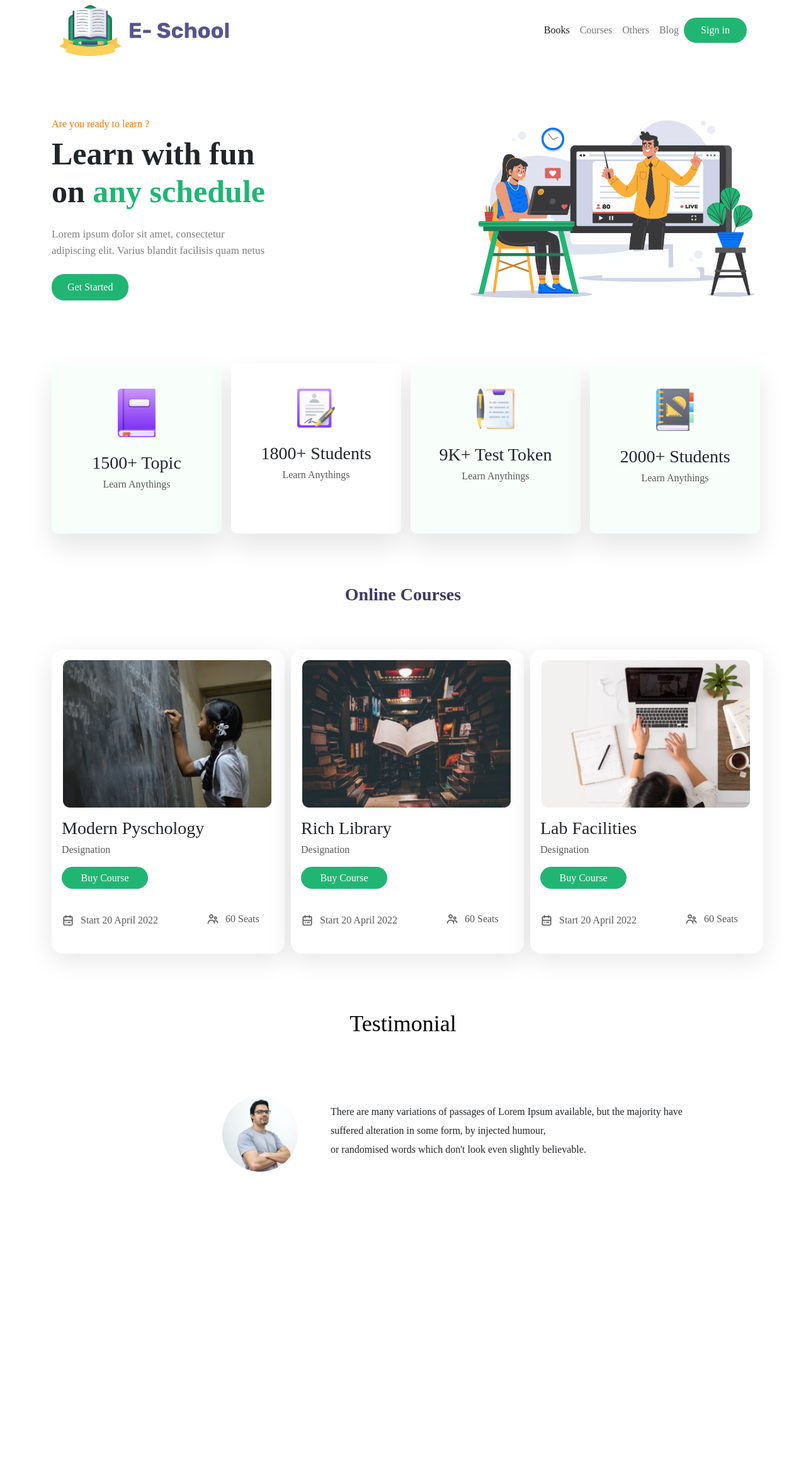
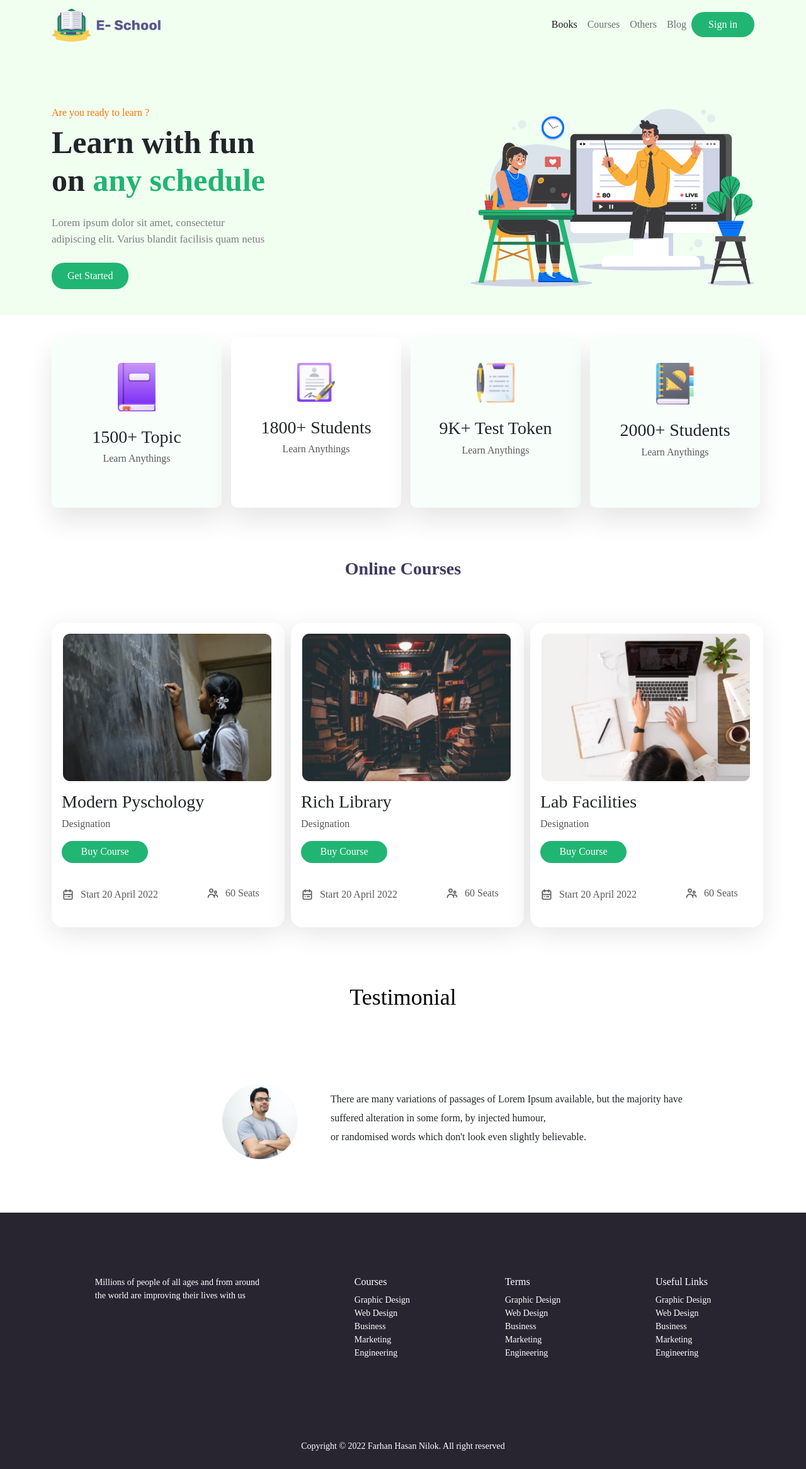
Before and after one commit to Farhan-Hasan-Nilok/E-School-Bootstrap, a plain HTML site: page index.html in a window 1280 px wide. Shown: the whole page at 63% size. Before the commit the page ends 1860 px from the top, so only its background shows below. Drawn offline with nearby package versions, Linux system fonts and the light colour scheme.

Commit message:
E-school Completed

```diff
--- a/index.html
+++ b/index.html
@@ -10,32 +10,48 @@
         integrity="sha384-1BmE4kWBq78iYhFldvKuhfTAU6auU8tT94WrHftjDbrCEXSU1oBoqyl2QvZ6jIW3" crossorigin="anonymous">
     <link rel="stylesheet" href="style.css">
     <link rel="shortcut icon" href="images/scl-icon.png" type="image/x-icon">
+    <link rel="stylesheet" href="https://unpkg.com/aos@next/dist/aos.css" />
 </head>
 
-<body>
-    <!-- Navbar -->
+<body class="m-0 p-0">
+
+    <!-- Navbar and home page-->
+
+    <div class="background-cl">
+        <nav class="navbar navbar-expand-lg navbar-light">
             <div class="container">
-        <nav class="navbar navbar-expand-lg navbar-light">
-            <div class="container-fluid">
-                <img src="images/ICON/Logo.png" class="w-25 img-fluid" alt="">
+                <a class="navbar-brand" href="#">
+                    <img src="images/ICON/Logo.png" width="175px" alt="" class="d-inline-block align-text-top">
+                </a>
                 <button class="navbar-toggler" type="button" data-bs-toggle="collapse"
-                    data-bs-target="#navbarNavAltMarkup" aria-controls="navbarNavAltMarkup" aria-expanded="false"
-                    aria-label="Toggle navigation">
+                    data-bs-target="#navbarSupportedContent" aria-controls="navbarSupportedContent"
+                    aria-expanded="false" aria-label="Toggle navigation">
                     <span class="navbar-toggler-icon"></span>
                 </button>
-                <div class="collapse navbar-collapse d-flex justify-content-end" id="navbarNavAltMarkup">
-                    <div class="navbar-nav">
+                <div class="collapse navbar-collapse" id="navbarSupportedContent">
+
+                    <ul class="navbar-nav ms-auto mb-2 mb-lg-0">
+
+                        <li class="nav-item">
                             <a class="nav-link active" aria-current="page" href="#">Books</a>
+                        </li>
+                        <li class="nav-item">
                             <a class="nav-link" href="#courses">Courses</a>
+                        </li>
+                        <li class="nav-item">
                             <a class="nav-link" href="#others">Others</a>
+                        </li>
+
+                        <li class="nav-item">
                             <a class="nav-link">Blog</a>
+                        </li>
+
+                        <li class="nav-item">
                             <a class="nav-link sign-in text-white">Sign in</a>
-                    </div>
+                        </li>
                 </div>
             </div>
         </nav>
-
-    </div>
 
         <div class="container">
             <div class="row align-items-center">
@@ -53,6 +69,7 @@
                 </div>
             </div>
         </div>
+    </div>
 
     <!-- Book Section -->
 
@@ -61,30 +78,31 @@
             <div class="col-md-6">
                 <div class="row">
                     <div class="col-md-6">
-                        <div class="card book">
+                        <div class="card book" data-aos="flip-left">
 
-                            <div class="card-body card-items ">
+                            <div class="card-body card-items">
                                 <div class="d-flex align-items-center justify-content-center mb-4 mt-4">
                                     <img class=" img-fluid w-25" src="images/ICON/book.png" alt="Card image cap">
                                 </div>
                                 <div>
                                     <h3 class=" text-center" style="font-family: poppins;">1500+ Topic</h3>
-                                    <h6 class="text-center"style="font-family: poppins;">Learn Anythings</h6>
+                                    <h6 class="text-center" style="font-family: poppins;">Learn Anythings</h6>
                                 </div>
                             </div>
 
                         </div>
                     </div>
                     <div class="col-md-6">
-                        <div class="card book1">
+                        <!-- book1 is for second book -->
+                        <div class="card book1" data-aos="flip-left" data-aos-delay="400">
 
                             <div class="card-body card-items ">
                                 <div class="d-flex align-items-center justify-content-center mb-4 mt-4">
                                     <img class=" img-fluid w-25" src="images/ICON/Student.png" alt="Card image cap">
                                 </div>
                                 <div>
-                                    <h3 class=" text-center"style="font-family: poppins;">1800+ Students</h3>
-                                    <h6 class="text-center"style="font-family: poppins;">Learn Anythings</h6>
+                                    <h3 class=" text-center" style="font-family: poppins;">1800+ Students</h3>
+                                    <h6 class="text-center" style="font-family: poppins;">Learn Anythings</h6>
                                 </div>
                             </div>
 
@@ -95,7 +113,7 @@
             <div class="col-md-6">
                 <div class="row">
                     <div class="col-md-6">
-                        <div class="card book">
+                        <div class="card book" data-aos="flip-left" data-aos-delay="550">
 
                             <div class="card-body card-items ">
                                 <div class="d-flex align-items-center justify-content-center mb-4 mt-4">
@@ -110,7 +128,7 @@
                         </div>
                     </div>
                     <div class="col-md-6">
-                        <div class="card book">
+                        <div class="card book" data-aos="flip-left" data-aos-delay="650">
 
                             <div class="card-body card-items ">
                                 <div class="d-flex align-items-center justify-content-center mb-4 mt-4">
@@ -133,22 +151,22 @@
     <!-- online-course -->
 
     <div class="container " id="courses">
-            <h3 class="text-center online-course" style="font-family: poppins;">Online Courses</h3>
+        <h3 class="text-center online-course" style="font-family: poppins;" data-aos="slide-right">Online Courses</h3>
         <div class="row row-cols-1 row-cols-md-3 g-4">
             <div class="col">
-                    <div class="card course">
+                <div class="card course" data-aos="fade-up">
                     <div class="align-items-center">
                         <img src="images/Photos/Morder pyschology.png" class="card-img-top course-image" alt="...">
                     </div>
                     <div class="card-body">
-                            <h3 class="card-title"style="font-family: poppins;">Modern Pyschology</h3>
+                        <h3 class="card-title" style="font-family: poppins;">Modern Pyschology</h3>
                         <h6 class="card-text">Designation</h6>
-                            <button  class="buy-course-button">Buy Course</button>
+                        <button class="buy-course-button">Buy Course</button>
                         <div>
                             <!-- card-icon is of calander icon -->
                             <img src="images/ICON/calendar.png" class="card-icon" alt="">
                             <div>
-                                    <p >Start 20 April 2022</p>
+                                <p>Start 20 April 2022</p>
                             </div>
                             <div class="people-icon">
                                 <img src="images/ICON/people.png" class="d-flex justify-content-end card-icon" alt="">
@@ -163,12 +181,12 @@
 
                 <!-- course class is for course card -->
 
-                    <div class="card course">
+                <div class="card course" data-aos="fade-up" data-aos-delay="500">
                     <div class="align-items-center">
                         <img src="images/Photos/Morder psyc.png" class="card-img-top course-image " alt="...">
                     </div>
                     <div class="card-body">
-                            <h3 class="card-title"style="font-family: poppins;">Rich Library</h3>
+                        <h3 class="card-title" style="font-family: poppins;">Rich Library</h3>
                         <h6 class="card-text">Designation</h6>
                         <button class="buy-course-button">Buy Course</button>
                         <div>
@@ -185,12 +203,12 @@
                 </div>
             </div>
             <div class="col">
-                    <div class="card course">
+                <div class="card course" data-aos="fade-up" data-aos-delay="600">
                     <div class="align-items-center">
                         <img src="images/Photos/Morder pychons.png" class="card-img-top course-image" alt="...">
                     </div>
                     <div class="card-body">
-                            <h3 class="card-title"style="font-family: poppins;">Lab Facilities</h3>
+                        <h3 class="card-title" style="font-family: poppins;">Lab Facilities</h3>
                         <h6 class="card-text">Designation</h6>
                         <button class="buy-course-button">Buy Course</button>
                         <div>
@@ -211,18 +229,59 @@
     <div class="container">
         <h2 class="testimonial text-center">Testimonial</h2>
         <div>
-            <img src="images/Photos/Man.png" class="man " alt="">
+            <img src="images/Photos/Man.png" class="man" alt="">
         </div>
-        <div class="test-report">
+        <div class="test-report" data-aos="fade-left">
             <p style="font-family: poppins;">There are many variations of passages of Lorem Ipsum available, but the
                 majority have suffered alteration in some form, by injected humour,<br>
                 or randomised words which don't look even slightly believable.</p>
         </div>
     </div>
 
+    <!-- last page -->
+
+    <div class="d-flex justify-content-evenly last-page">
+        <div class="description text-white" style="font-family: poppins; font-size: 14px; font-weight: 300;">
+            <p>Millions of people of all ages and from around<br>
+                the world are improving their lives with us</p>
+        </div>
+        <div class=" text-white" style="list-style: none; font-family: poppins; font-size: 14px; font-weight: 300;">
+            <h6>Courses</h6>
+            <li>Graphic Design</li>
+            <li>Web Design</li>
+            <li>Business</li>
+            <li>Marketing</li>
+            <li>Engineering</li>
+        </div>
+        <div class="text-white" style="list-style: none; font-family: poppins;font-size: 14px; font-weight: 300;">
+            <h6>Terms</h6>
+            <li>Graphic Design</li>
+            <li>Web Design</li>
+            <li>Business</li>
+            <li>Marketing</li>
+            <li>Engineering</li>
+        </div>
+        <div class="text-white" style="list-style: none; font-family: poppins;font-size: 14px; font-weight: 300;">
+            <h6>Useful Links</h6>
+            <li>Graphic Design</li>
+            <li>Web Design</li>
+            <li>Business</li>
+            <li>Marketing</li>
+            <li>Engineering</li>
+        </div>
+    </div>
+    <p
+        style="margin: auto; text-align: center; background-color: #282531; color: white; font-family: poppins; padding-bottom: 2%; font-size: 14px; font-weight: 300;">
+        Copyright © 2022 Farhan Hasan Nilok. All right reserved </p>
     <script src="https://cdn.jsdelivr.net/npm/bootstrap@5.1.3/dist/js/bootstrap.bundle.min.js"
         integrity="sha384-ka7Sk0Gln4gmtz2MlQnikT1wXgYsOg+OMhuP+IlRH9sENBO0LRn5q+8nbTov4+1p"
         crossorigin="anonymous"></script>
+    <script src="https://unpkg.com/aos@next/dist/aos.js"></script>
+    <script>
+        AOS.init({
+            duration: 1200
+        });
+    </script>
 </body>
 
 </html>
--- a/style.css
+++ b/style.css
@@ -1,19 +1,25 @@
-.container{
+.container {
     margin-bottom: 90px;
 
 }
 
-.nav-link{
+.nav-link {
     font-weight: 500;
     font-family: poppins;
 }
 
+.background-cl {
+    background: #F0FFF0;
+    width: 100%;
+    height: 500px;
+    margin-bottom: 2%;
+}
 
-nav{
+nav {
     background-color: transparent;
 }
 
-.sign-in{
+.sign-in {
     width: 100px;
     color: white;
     border-radius: 20px;
@@ -39,25 +45,27 @@ nav{
     font-family: poppins;
 }
 
-.home-page h1{
+.home-page h1 {
     font-weight: 700;
     font-size: 50px;
     margin-bottom: 25px;
     font-family: poppins;
 }
-.home-page p{
+
+.home-page p {
     color: grey;
     font-size: 17px;
     margin-bottom: 25px;
     font-weight: 500;
     font-family: poppins;
 }
-span{
+
+span {
     color: #21B573;
     font-family: poppins;
 }
 
-.book{
+.book {
     width: 270px;
     height: 270px;
     top: 10px;
@@ -67,7 +75,7 @@ span{
     box-shadow: 0px 20px 40px rgba(0, 0, 0, 0.1);
 }
 
-.book1{
+.book1 {
     width: 270px;
     height: 270px;
     top: 10px;
@@ -77,13 +85,13 @@ span{
     border: none;
 }
 
-.online-course{
+.online-course {
     font-weight: 700;
     color: #413960;
     margin-bottom: 70px;
 }
 
-.course{
+.course {
     width: 370px;
     height: 483px;
     background: #FFFFFF;
@@ -93,21 +101,21 @@ span{
     border: none;
 }
 
-.course-image{
+.course-image {
     width: 331px;
     height: 234px;
     margin-top: 17px;
     margin-left: 18px;
 }
 
-.card-body h6{
+.card-body h6 {
     color: #585859;
     font-weight: 400;
     font-size: 16px;
     font-family: poppins;
 }
 
-.buy-course-button{
+.buy-course-button {
     width: 137px;
     height: 35px;
     background: #21B573;
@@ -121,12 +129,12 @@ span{
     font-family: poppins;
 }
 
-.card-icon{
+.card-icon {
     width: 20px;
     margin-top: 40px;
 }
 
-.card-body p{
+.card-body p {
     margin-left: 30px;
     margin-top: -22px;
     font-size: 16px;
@@ -134,32 +142,43 @@ span{
     color: #585859;
 }
 
-.people-icon{
+.people-icon {
     margin-top: -64px;
     margin-left: 230px;
 }
 
-.testimonial{
+.testimonial {
     font-family: poppins;
     font-size: 36px;
     color: black;
 }
 
-.man{
+.man {
     position: absolute;
     width: 120px;
     height: 120px;
     left: 353px;
-    top: 1740px;
+    top: 1720px;
+
 }
 
-.test-report{
+.test-report {
     position: absolute;
     width: 580px;
     height: 90px;
     left: 525px;
-    top: 1750px;
+    top: 1730px;
     font-weight: 400;
     font-size: 16px;
     line-height: 30px;
 }
+
+.last-page {
+    width: 100%;
+    height: 360px;
+    background-color: #282531;
+    position: relative;
+    margin-top: 25%;
+    padding-top: 100px;
+
+}
```
Lines whose indentation alone changed are shown as unchanged.
